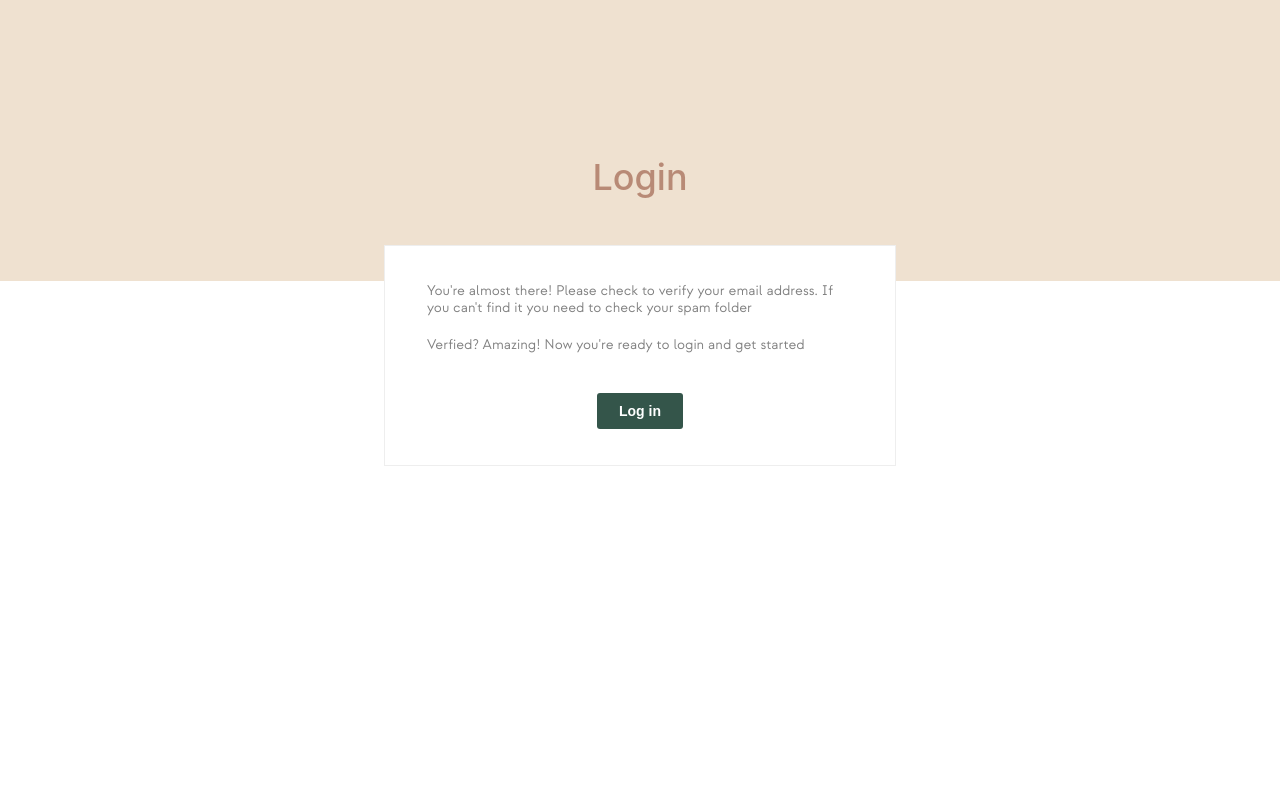
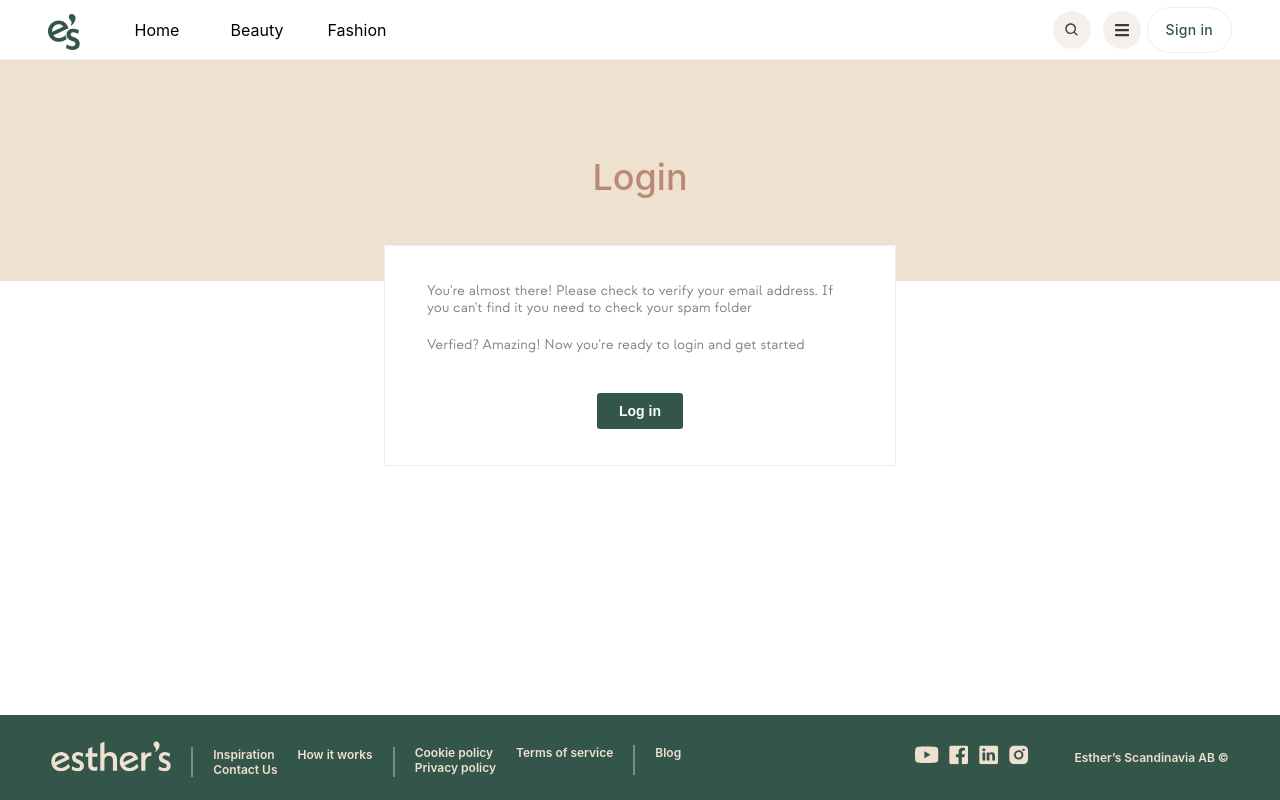
Before and after one commit to Varun-Brainvire/Esthers-Task, a Next.js app: page /signup/verification in a window 1280 px wide. Built offline with nearby package versions, Linux system fonts and the light colour scheme.

Commit message:
added layout for varification page

```diff
--- a/src/components/MiddleText/MiddleText.tsx
+++ b/src/components/MiddleText/MiddleText.tsx
@@ -39,7 +39,7 @@ const router = useRouter();
           )}
         </Ul>
       </ElementBox>
-{buttonClick.hasOwnProperty("Join as a creator") ?(
+{buttonClick.hasOwnProperty("Join as a creator") || active == false ? (
   <ElementBox>
         <MainCircleDiv>
           <CircleContainer>
--- a/src/pages/signup/verification.tsx
+++ b/src/pages/signup/verification.tsx
@@ -1,12 +1,15 @@
-import LoginVerification from '@/components/LoginVerification/LoginVerification'
-import React from 'react'
+import Layout from "@/components/Layout";
+import LoginVerification from "@/components/LoginVerification/LoginVerification";
+import React from "react";
 
-type Props = {}
+type Props = {};
 
 const Verification = (props: Props) => {
   return (
-    <LoginVerification></LoginVerification>
-  )
-}
+    <Layout>
+      <LoginVerification></LoginVerification>
+    </Layout>
+  );
+};
 
-export default Verification
+export default Verification;
--- a/src/pages/signuppage.tsx
+++ b/src/pages/signuppage.tsx
@@ -10,8 +10,6 @@ const SignUp = () => {
     <Header />
     <LoginDiv />
     </Layout>
-      {/* <Header />
-      <LoginDiv /> */}
     </>
   );
 };
```
